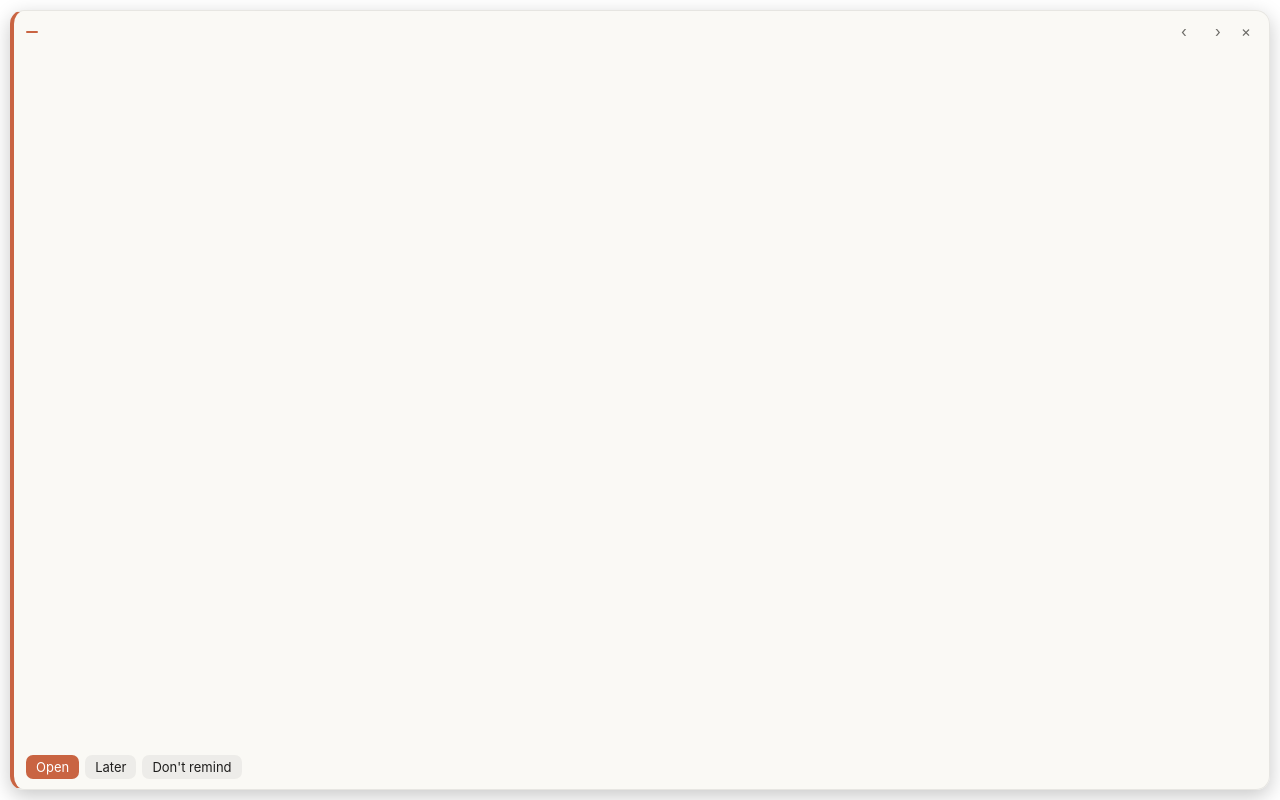
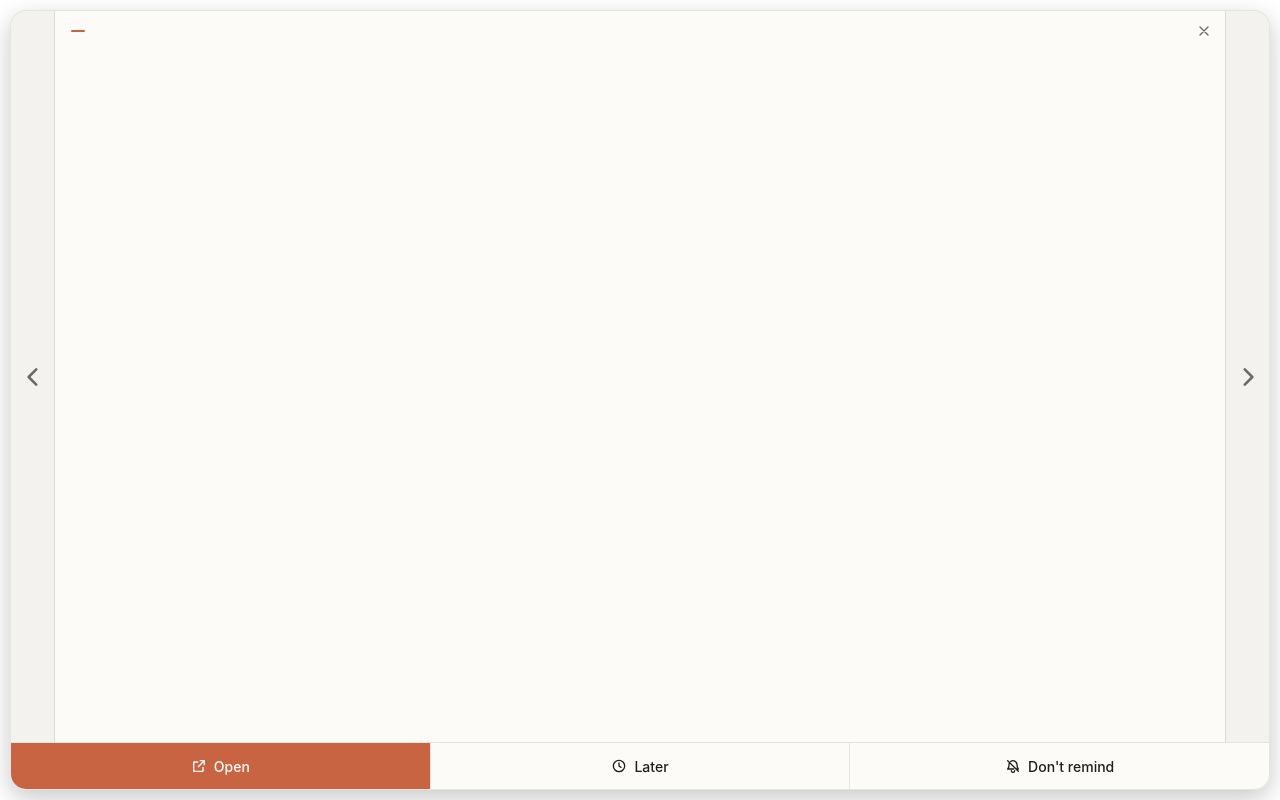
Before and after one commit to bumrabum/claude-carousel, a website built with Vite: page index.html in a window 1280 px wide. Built offline with nearby package versions, Linux system fonts and the light colour scheme.

Commit message:
New card design: arrow strips, close button, big buttons
- Full-height shaded strips with ‹ › on the sides flip cards.
- A large × in the top-right corner hides the carousel.
- Dots show the position ("3 / 24" when there are many).
- Open, Later and Don't remind are big icon buttons across the bottom.
- Bigger next-step text; the window is 480×224.

Co-Authored-By: Claude Opus 5.5 <noreply@anthropic.com>

```diff
--- a/index.html
+++ b/index.html
@@ -9,27 +9,51 @@
   </head>
   <body>
     <main id="card" class="card" aria-live="polite">
+      <div class="top">
+        <button id="prev" class="rail" title="Previous (←)" aria-label="Previous">
+          <svg viewBox="0 0 24 24" aria-hidden="true"><path d="M15 5l-7 7 7 7" /></svg>
+        </button>
+
+        <div class="content">
           <header class="meta">
             <span id="source" class="badge"></span>
             <span id="waiting" class="waiting" title="Claude answered and waits for you">● Waiting</span>
             <span id="where" class="where"></span>
             <span class="spacer"></span>
-        <button id="prev" class="icon" title="Previous (←)" aria-label="Previous">‹</button>
-        <span id="counter" class="counter"></span>
-        <button id="next" class="icon" title="Next (→)" aria-label="Next">›</button>
-        <button id="close" class="icon" title="Hide (Esc)" aria-label="Hide">×</button>
+            <button id="close" class="close" title="Hide (Esc)" aria-label="Hide">
+              <svg viewBox="0 0 24 24" aria-hidden="true"><path d="M6 6l12 12M18 6L6 18" /></svg>
+            </button>
           </header>
           <div id="body" class="body">
             <h1 id="step" class="step"></h1>
             <p id="stopped" class="stopped"></p>
             <p id="title" class="title"></p>
           </div>
+          <div id="dots" class="dots"></div>
+        </div>
+
+        <button id="next" class="rail" title="Next (→)" aria-label="Next">
+          <svg viewBox="0 0 24 24" aria-hidden="true"><path d="M9 5l7 7-7 7" /></svg>
+        </button>
+      </div>
+
       <footer class="actions">
-        <button id="open" class="primary">Open</button>
-        <button id="later">Later</button>
-        <button id="dont-remind" title="Hide until something new happens in this session">Don't remind</button>
-        <span class="spacer"></span>
-        <button id="retry" title="Try making next steps again">Retry</button>
+        <button id="open" class="primary" title="Open the session (Enter)">
+          <svg viewBox="0 0 24 24" aria-hidden="true"><path d="M14 4h6v6M20 4l-9 9M18 14v5a1 1 0 0 1-1 1H5a1 1 0 0 1-1-1V7a1 1 0 0 1 1-1h5" /></svg>
+          Open
+        </button>
+        <button id="later" title="Hide for 1 hour">
+          <svg viewBox="0 0 24 24" aria-hidden="true"><circle cx="12" cy="12" r="8.5" /><path d="M12 7.5V12l3 2" /></svg>
+          Later
+        </button>
+        <button id="dont-remind" title="Hide until something new happens in this session">
+          <svg viewBox="0 0 24 24" aria-hidden="true"><path d="M9.5 19a2.5 2.5 0 0 0 5 0M4 4l16 16M8.5 5.2A6 6 0 0 1 18 10c0 3.5 1 5.5 2 6.5h-3.5M6.3 8.2A6 6 0 0 0 6 10c0 3.5-1 5.5-2 6.5h9" /></svg>
+          Don't remind
+        </button>
+        <button id="retry" title="Try making next steps again">
+          <svg viewBox="0 0 24 24" aria-hidden="true"><path d="M20 12a8 8 0 1 1-2.3-5.7M20 4v5h-5" /></svg>
+          Retry
+        </button>
       </footer>
     </main>
   </body>
--- a/src-tauri/tauri.conf.json
+++ b/src-tauri/tauri.conf.json
@@ -15,8 +15,8 @@
       {
         "label": "carousel",
         "title": "Claude Carousel",
-        "width": 380,
-        "height": 200,
+        "width": 480,
+        "height": 224,
         "decorations": false,
         "transparent": true,
         "shadow": false,
--- a/src/main.ts
+++ b/src/main.ts
@@ -42,13 +42,15 @@ const SOURCE_LABEL: Record<Source, string> = { code: "Code", cowork: "Cowork", c
 const EMPTY_HIDE_SEC = 6;
 /** Auto-flipping stops and the window hides after one round, but never later than this. */
 const MAX_ROUND_SEC = 120;
+/** More slides than this: "3 / 24" instead of dots. */
+const MAX_DOTS = 12;
 
 const $ = <T extends HTMLElement>(id: string) => document.getElementById(id) as T;
 const el = {
   card: $("card"),
   source: $("source"),
   where: $("where"),
-  counter: $("counter"),
+  dots: $("dots"),
   step: $("step"),
   stopped: $("stopped"),
   title: $("title"),
@@ -100,7 +102,7 @@ function render(direction = 0) {
   el.card.classList.toggle("empty", slide.kind === "empty");
   el.card.classList.toggle("earlier", slide.kind === "earlier");
   el.card.classList.toggle("single", slides.length < 2);
-  el.counter.textContent = slides.length > 1 ? `${index + 1} / ${slides.length}` : "";
+  drawDots();
 
   if (slide.kind === "empty") {
     el.card.dataset.source = "none";
@@ -151,6 +153,23 @@ function drawCard(card: Card, earlier: boolean) {
         : "";
     el.stopped.title = el.stopped.textContent;
   }
+}
+
+/** One dot per slide, the current one long; earlier cards paler, after a small gap. */
+function drawDots() {
+  if (slides.length > MAX_DOTS) {
+    el.dots.textContent = `${index + 1} / ${slides.length}`;
+    return;
+  }
+  el.dots.replaceChildren(
+    ...slides.map((s, i) => {
+      const dot = document.createElement("i");
+      dot.classList.toggle("on", i === index);
+      dot.classList.toggle("earlier", s.kind === "earlier");
+      dot.classList.toggle("gap", s.kind === "earlier" && slides[i - 1]?.kind !== "earlier");
+      return dot;
+    }),
+  );
 }
 
 function timeAgo(ms: number): string {
--- a/src/styles.css
+++ b/src/styles.css
@@ -1,12 +1,15 @@
-/* The window itself is transparent; only the rounded card is drawn. */
+/* The window itself is transparent; only the rounded card is drawn.
+   Layout: [‹ rail] [content] [rail ›] on top, a full-width bar of big buttons below. */
 
 :root {
-  --bg: rgba(250, 249, 245, 0.96);
+  --bg: rgba(252, 251, 248, 0.97);
   --fg: #1f1e1d;
   --muted: #6b6a66;
-  --line: rgba(0, 0, 0, 0.08);
-  --button: rgba(0, 0, 0, 0.05);
-  --button-hover: rgba(0, 0, 0, 0.1);
+  --line: rgba(0, 0, 0, 0.09);
+  --rail: rgba(0, 0, 0, 0.035);
+  --rail-hover: rgba(0, 0, 0, 0.08);
+  --button-hover: rgba(0, 0, 0, 0.05);
+  --dot: rgba(0, 0, 0, 0.18);
   --accent: #c96442;
   --accent-fg: #fff;
   --code: #c96442;
@@ -18,12 +21,14 @@
 
 @media (prefers-color-scheme: dark) {
   :root {
-    --bg: rgba(38, 38, 36, 0.96);
+    --bg: rgba(36, 36, 34, 0.97);
     --fg: #f0eee6;
     --muted: #a3a19a;
-    --line: rgba(255, 255, 255, 0.08);
-    --button: rgba(255, 255, 255, 0.07);
-    --button-hover: rgba(255, 255, 255, 0.14);
+    --line: rgba(255, 255, 255, 0.09);
+    --rail: rgba(255, 255, 255, 0.04);
+    --rail-hover: rgba(255, 255, 255, 0.1);
+    --button-hover: rgba(255, 255, 255, 0.06);
+    --dot: rgba(255, 255, 255, 0.22);
   }
 }
 
@@ -37,66 +42,105 @@ body {
   cursor: default;
 }
 
+svg {
+  width: 1em;
+  height: 1em;
+  fill: none;
+  stroke: currentColor;
+  stroke-width: 2;
+  stroke-linecap: round;
+  stroke-linejoin: round;
+}
+
+button {
+  font: inherit;
+  color: inherit;
+  border: none;
+  background: transparent;
+  padding: 0;
+  cursor: pointer;
+}
+
+/* ---------- card ---------- */
+
 .card {
   box-sizing: border-box;
   margin: 10px;
   height: calc(100vh - 20px);
   display: flex;
   flex-direction: column;
-  gap: 6px;
-  padding: 10px 12px 10px;
-  border-radius: 14px;
+  overflow: hidden;
+  border-radius: 16px;
   background: var(--bg);
   color: var(--fg);
   border: 1px solid var(--line);
-  border-left: 4px solid var(--accent);
-  box-shadow: 0 6px 20px rgba(0, 0, 0, 0.22);
+  box-shadow: 0 8px 24px rgba(0, 0, 0, 0.22);
 }
 
 .card[data-source="code"] { --accent: var(--code); }
 .card[data-source="cowork"] { --accent: var(--cowork); }
 .card[data-source="cli"] { --accent: var(--cli); }
 .card[data-source="none"] { --accent: var(--cli); }
+.card.earlier { --accent: var(--muted); }
 
-/* No cards: just the message, arrows to earlier cards and the close button. */
-.card.empty .badge,
-.card.empty .waiting,
-.card.empty .actions,
-.card.single #prev,
-.card.single #next { display: none; }
-
-/* "Retry" only when next steps failed. */
-.card:not(.has-error) #retry { display: none; }
-
-/* No next step because of an error: let the message wrap so it can be read. */
-.card.has-error .stopped {
-  white-space: normal;
-  font-size: 11.5px;
-  color: var(--muted);
+.top {
+  flex: 1;
+  min-height: 0;
+  display: flex;
 }
 
-/* Earlier cards: greyed out, only "Open". */
-.card.earlier { --accent: var(--muted); }
-.card.earlier #later,
-.card.earlier #dont-remind { display: none; }
+/* ---------- arrows: full-height rails with their own shade ---------- */
+
+.rail {
+  flex: none;
+  width: 44px;
+  display: flex;
+  align-items: center;
+  justify-content: center;
+  font-size: 26px;
+  color: var(--muted);
+  background: var(--rail);
+  transition: background 120ms, color 120ms;
+}
+
+#prev { border-right: 1px solid var(--line); }
+#next { border-left: 1px solid var(--line); }
+
+.rail:hover {
+  background: var(--rail-hover);
+  color: var(--fg);
+}
+
+.rail svg { stroke-width: 2.4; }
+
+/* ---------- content ---------- */
+
+.content {
+  flex: 1;
+  min-width: 0;
+  display: flex;
+  flex-direction: column;
+  gap: 6px;
+  padding: 10px 12px 9px 16px;
+}
 
 .meta {
   display: flex;
   align-items: center;
   gap: 6px;
   color: var(--muted);
-  font-size: 11.5px;
+  font-size: 12px;
   min-width: 0;
 }
 
 .badge {
   flex: none;
-  padding: 1px 6px;
+  padding: 1px 7px;
   border-radius: 6px;
   background: var(--accent);
   color: var(--accent-fg);
   font-weight: 600;
-  font-size: 10.5px;
+  font-size: 11px;
 }
 
 .waiting {
@@ -115,9 +159,23 @@ body {
 
 .spacer { flex: 1; }
 
-.counter {
+/* The close button: easy to hit, top right. */
+.close {
   flex: none;
-  font-variant-numeric: tabular-nums;
+  width: 26px;
+  height: 26px;
+  margin: -3px -4px -3px 0;
+  border-radius: 8px;
+  display: flex;
+  align-items: center;
+  justify-content: center;
+  font-size: 16px;
+  color: var(--muted);
+}
+
+.close:hover {
+  background: var(--rail-hover);
+  color: var(--fg);
 }
 
 .body {
@@ -128,10 +186,11 @@ body {
 
 /* Big: the next step. Small: where it stopped. Grey: the session's name. */
 .step {
-  margin: 0 0 4px;
-  font-size: 15px;
+  margin: 0 0 5px;
+  font-size: 19px;
   font-weight: 650;
-  line-height: 1.3;
+  line-height: 1.28;
+  letter-spacing: -0.01em;
   display: -webkit-box;
   -webkit-line-clamp: 2;
   -webkit-box-orient: vertical;
@@ -147,62 +206,122 @@ body {
   line-height: 1.4;
 }
 
-.stopped { font-size: 12.5px; }
+.stopped {
+  font-size: 13px;
+  color: var(--muted);
+}
 
 .title {
   font-size: 11.5px;
   color: var(--muted);
+  opacity: 0.8;
 }
 
-/* No next step yet: the raw reply excerpt, smaller and in two lines. */
+/* No next step yet: the raw reply excerpt, smaller. */
 .card.raw .step {
-  font-size: 13px;
+  font-size: 14px;
   font-weight: 500;
 }
 
-.actions {
-  display: flex;
-  gap: 6px;
+/* No next step because of an error: let the message wrap so it can be read. */
+.card.has-error .stopped {
+  white-space: normal;
+  font-size: 11.5px;
 }
 
-button {
-  font: inherit;
-  color: inherit;
-  border: none;
-  border-radius: 7px;
-  background: var(--button);
-  padding: 4px 10px;
-  cursor: pointer;
+/* ---------- position dots (or "3 / 24" when there are too many) ---------- */
+
+.dots {
+  flex: none;
+  height: 8px;
+  display: flex;
+  align-items: center;
+  justify-content: center;
+  gap: 4px;
+  color: var(--muted);
+  font-size: 11px;
+  font-variant-numeric: tabular-nums;
 }
 
-button:hover { background: var(--button-hover); }
+.dots i {
+  width: 6px;
+  height: 6px;
+  border-radius: 3px;
+  background: var(--dot);
+  transition: width 180ms, background 180ms;
+}
 
-button.primary {
+.dots i.on {
+  width: 18px;
+  background: var(--accent);
+}
+
+/* Earlier cards after the recent ones: a little gap and paler dots. */
+.dots i.earlier { opacity: 0.5; }
+.dots i.gap { margin-left: 6px; }
+
+/* ---------- big buttons at the bottom ---------- */
+
+.actions {
+  flex: none;
+  display: flex;
+  height: 46px;
+  border-top: 1px solid var(--line);
+}
+
+.actions button {
+  flex: 1;
+  display: flex;
+  align-items: center;
+  justify-content: center;
+  gap: 7px;
+  font-size: 14px;
+  font-weight: 500;
+  transition: background 120ms, filter 120ms;
+}
+
+.actions button svg { font-size: 16px; }
+.actions button + button { border-left: 1px solid var(--line); }
+.actions button:hover { background: var(--button-hover); }
+
+.actions .primary {
   background: var(--accent);
   color: var(--accent-fg);
 }
 
-button.primary:hover { filter: brightness(1.08); }
-
-button.icon {
-  flex: none;
-  width: 22px;
-  height: 22px;
-  padding: 0;
-  font-size: 15px;
-  line-height: 22px;
-  background: transparent;
+.actions .primary:hover {
+  background: var(--accent);
+  filter: brightness(1.08);
 }
 
-button.icon:hover { background: var(--button); }
+/* ---------- what shows when ---------- */
 
-.slide-left { animation: from-right 180ms ease-out; }
-.slide-right { animation: from-left 180ms ease-out; }
+/* No cards: just the message, arrows to earlier cards and the close button. */
+.card.empty .badge,
+.card.empty .waiting,
+.card.empty .actions { display: none; }
+
+/* Only one slide: no arrows, no dots. */
+.card.single .rail,
+.card.single .dots { display: none; }
+.card.single .content { padding-left: 16px; }
+
+/* "Retry" only when next steps failed. */
+.card:not(.has-error) #retry { display: none; }
+
+/* Earlier cards: only "Open". */
+.card.earlier #later,
+.card.earlier #dont-remind { display: none; }
+
+/* ---------- slide animation ---------- */
+
+.slide-left { animation: from-right 200ms ease-out; }
+.slide-right { animation: from-left 200ms ease-out; }
 
 @keyframes from-right {
-  from { opacity: 0; transform: translateX(14px); }
+  from { opacity: 0; transform: translateX(18px); }
 }
 
 @keyframes from-left {
-  from { opacity: 0; transform: translateX(-14px); }
+  from { opacity: 0; transform: translateX(-18px); }
 }
```
Also changed, not shown: README.md. Lines whose indentation alone changed are shown as unchanged.
